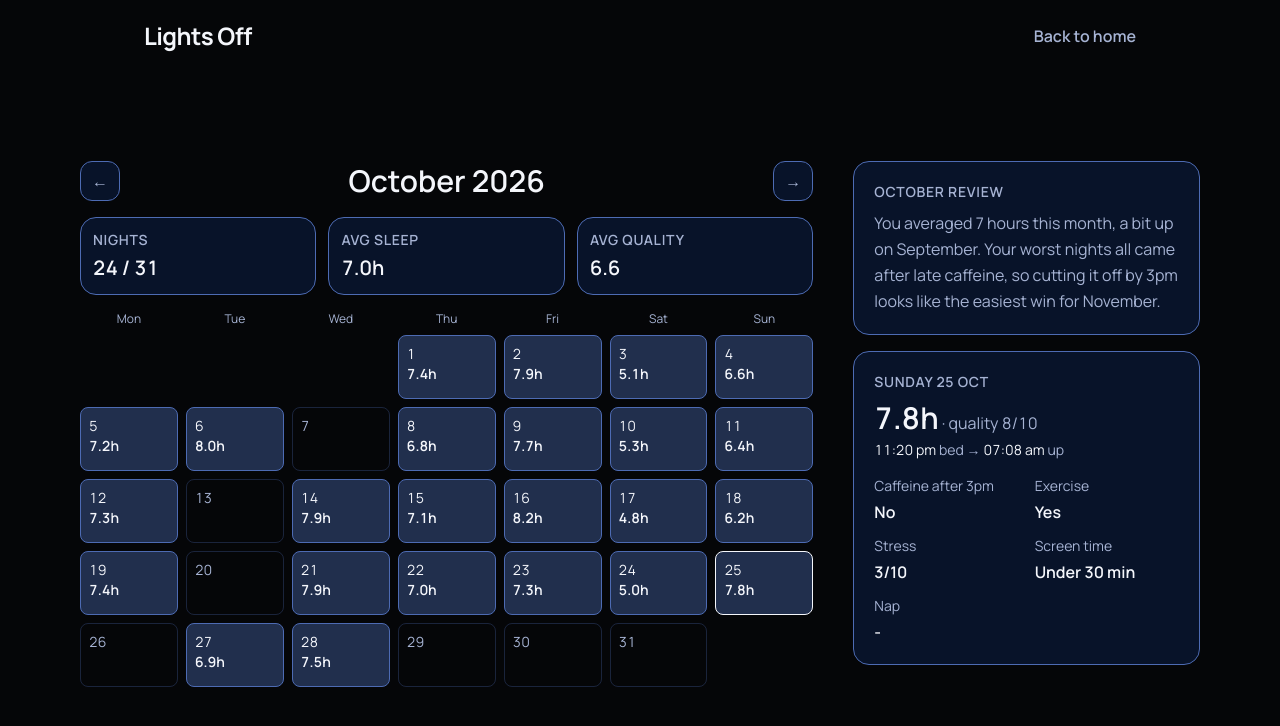
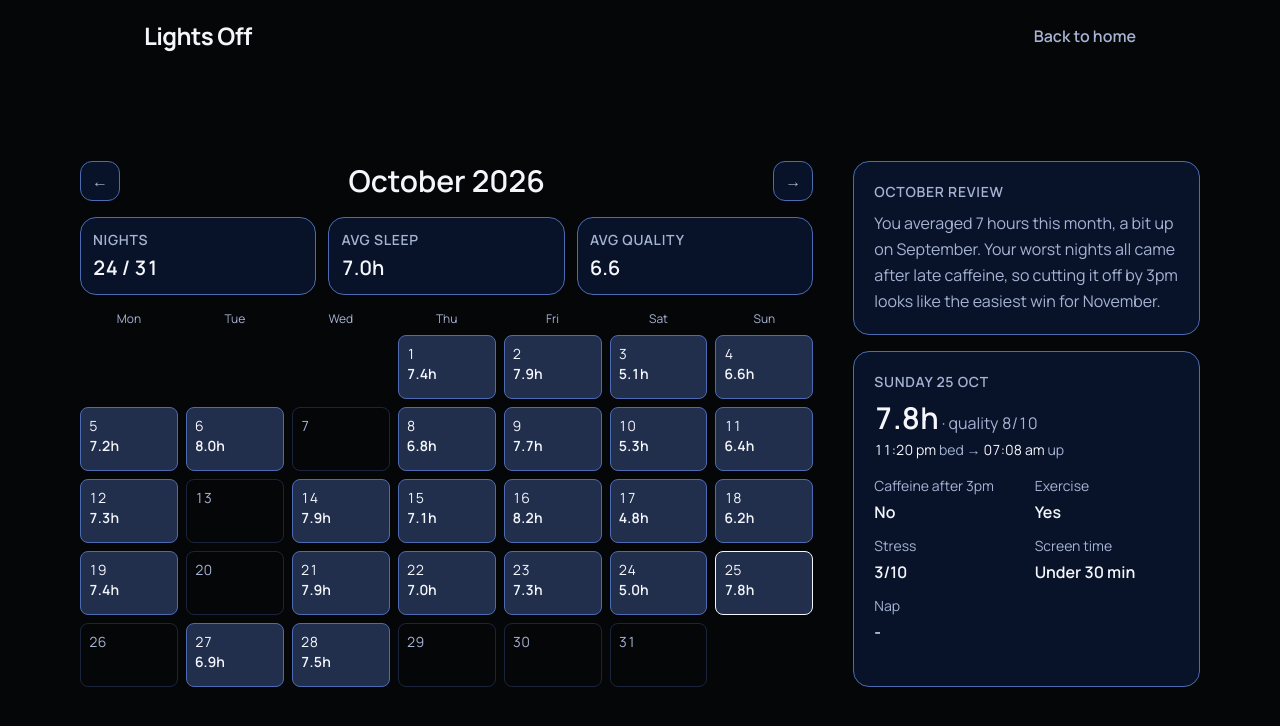
Before and after one commit to isaacnguyen10711-cpu/Lights-Off, a Next.js app in the folder lo-frontend/: page /dashboard in a window 1280 px wide. Shown: the top 726 px of the page. Built offline with nearby package versions, Linux system fonts and the light colour scheme.

Commit message:
Stretch the night details box so both dashboard columns line up on xl

```diff
--- a/lo-frontend/app/dashboard/page.tsx
+++ b/lo-frontend/app/dashboard/page.tsx
@@ -82,7 +82,10 @@ export default function DashboardPage() {
             </p>
           </div>
 
-          <NightDetails log={sampleLog} />
+          {/* stretches on xl so the bottom lines up with the calendar */}
+          <div className="xl:flex-1">
+            <NightDetails log={sampleLog} />
+          </div>
         </section>
       </div>
     </main>
--- a/lo-frontend/components/NightDetails.tsx
+++ b/lo-frontend/components/NightDetails.tsx
@@ -12,7 +12,7 @@ const NightDetails = ({ log }: NightDetailsProps) => {
   const up = new Date(log.wakeUpTime).toLocaleTimeString("en-AU", { hour: "2-digit", minute: "2-digit" });
 
   return (
-    <div className="rounded-2xl border border-line bg-field p-4 md:p-5 xl:p-5">
+    <div className="h-full rounded-2xl border border-line bg-field p-4 md:p-5 xl:p-5">
       <p className={labelStyles}>{date}</p>
       <p className="mt-2 md:mt-2 xl:mt-2 text-3xl md:text-3xl xl:text-3xl font-semibold tabular-nums">
         {log.hoursSlept}h
```
